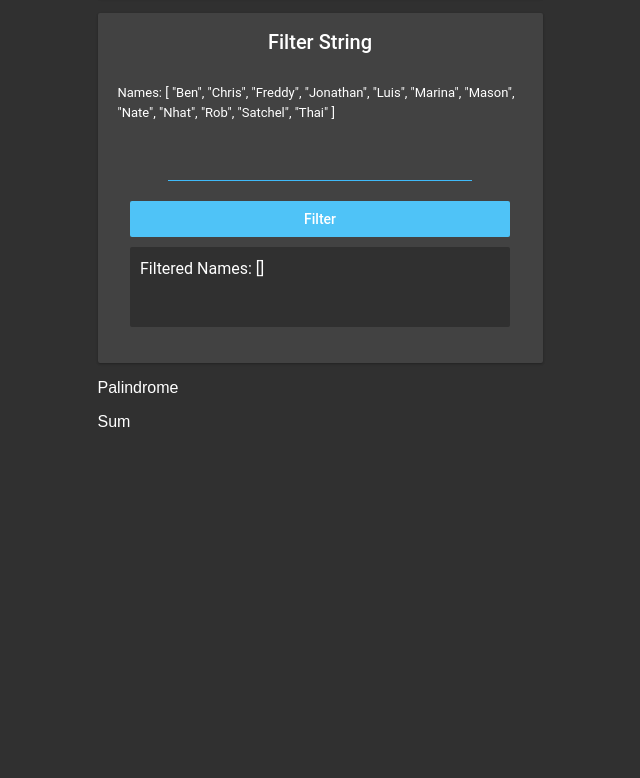
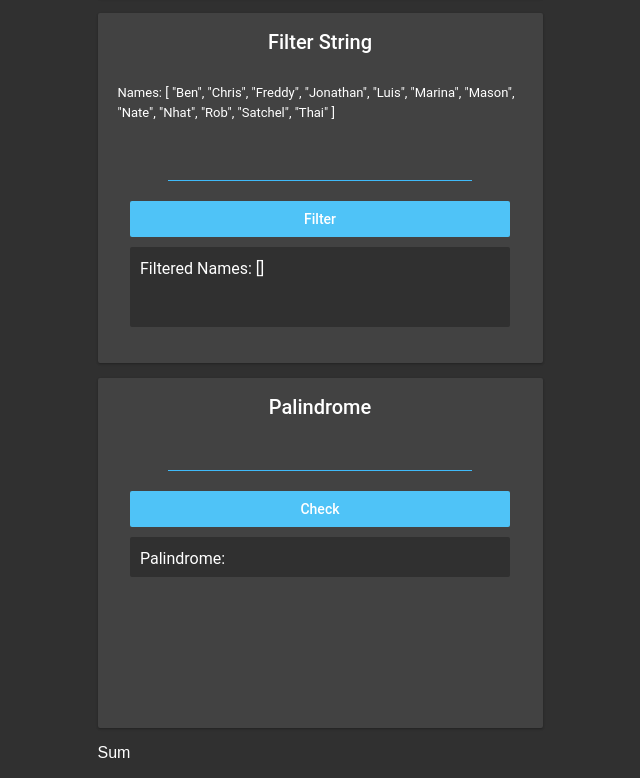
Before and after one commit to thaitommytran/react-toy-problems, a React (Create React App) app: page / in a window 1280 px wide. Shown: the part 692-1470 px from the top of the page, without its empty margins (320-960 px from the left). Before the commit the page ends 1139 px from the top, so only its background shows below. Built offline with nearby package versions, Linux system fonts and the light colour scheme.

Commit message:
step 6 completed

```diff
--- a/src/components/Topics/Palindrome.js
+++ b/src/components/Topics/Palindrome.js
@@ -1,8 +1,46 @@
 import React, { Component } from "react";
 
 class Palindrome extends Component {
+  constructor() {
+    super();
+    this.state = {
+      userInput: "",
+      palindrome: ""
+    };
+  }
+
+  handleChange(value) {
+    this.setState({ userInput: value });
+  }
+
+  isPalindrome(input) {
+    let forwards = input;
+    let backwards = forwards.split("").reverse().join("");
+
+    if (forwards === backwards) {
+      this.setState({ palindrome: "true" });
+    } else {
+      this.setState({ palindrome: "false" });
+    }
+  }
+
   render() {
-    return <p>Palindrome</p>;
+    return (
+      <div className="puzzleBox filterStringPB">
+        <h4>Palindrome</h4>
+        <input
+          className="inputLine"
+          onChange={(event) => this.handleChange(event.target.value)}
+        />
+        <button
+          className="confirmationButton"
+          onClick={() => this.isPalindrome(this.state.userInput)}
+        >
+          Check
+        </button>
+        <span className="resultsBox">Palindrome: {this.state.palindrome}</span>
+      </div>
+    );
   }
 }
 
```
